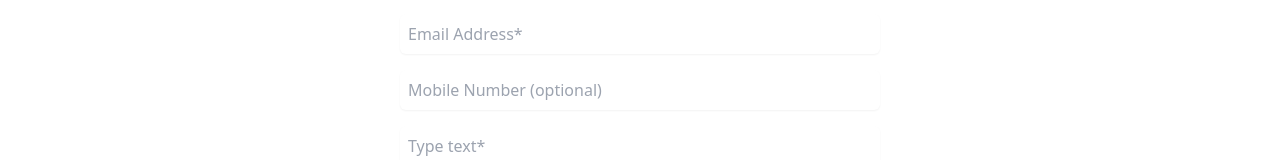
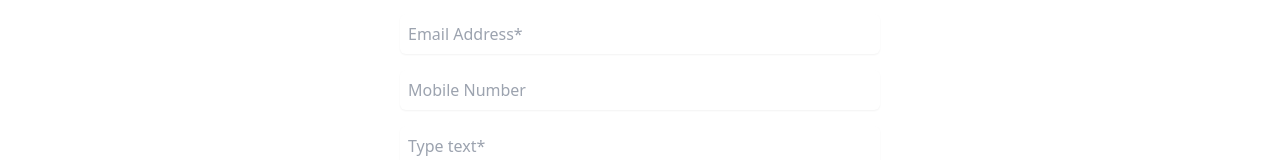
Before and after one commit to Manish-S0/Online-Food-Ordering-, a React (Vite) app: page /Contact in a window 1280 px wide. Shown: the part 556-716 px from the top of the page. Built offline with nearby package versions, Linux system fonts and the light colour scheme.

Commit message:
fix about and contact page

```diff
--- a/index.html
+++ b/index.html
@@ -2,7 +2,7 @@
 <html lang="en">
   <head>
     <meta charset="UTF-8" />
-    <link rel="icon" type="image/svg+xml" href="/src/assets/logo.png" />
+    <link rel="icon" type="image/svg+xml" href="/src/assets/logo-black.png" />
     <meta name="viewport" content="width=device-width, initial-scale=1.0" />
     <title>Food Delivery</title>
   </head>
--- a/src/pages/About.jsx
+++ b/src/pages/About.jsx
@@ -24,7 +24,7 @@ const About = () => {
       <div className="mt-[50px]">
         <div className="text-center justify-center  mx-auto px-4 max-w-[900px]">
           <h1 className="text-[49px] text-[#303b3b] font-bold mb-4">What’s In Store For The Future?</h1>
-          <p className="text-gray-600 text-lg">Swiggy has grand plans to be India’s most loved hyperlocal player. It aims to be the most accessible platform on the network - reimagining the meaning of convenience in the country through a variety of service offerings.</p>
+          <p className="text-gray-600 text-lg">Bhojan has grand plans to be India’s most loved hyperlocal player. It aims to be the most accessible platform on the network - reimagining the meaning of convenience in the country through a variety of service offerings.</p>
         </div>
         <hr className="my-20 h-[2px] bg-slate-300 border-none "/>
       </div>
--- a/src/pages/Contact.jsx
+++ b/src/pages/Contact.jsx
@@ -57,7 +57,8 @@ const Contact = () => {
             <input
               type="tel"
               id="mobile"
-              placeholder="Mobile Number (optional)"
+              required
+              placeholder="Mobile Number"
               className="block w-full p-2 border-gray-300 rounded-md shadow-sm focus:ring-indigo-500 focus:border-indigo-500 sm:text-sm"
             />
           </div>
```
Also changed, not shown: 1 other file (tests, documents, lock files or other folders).
